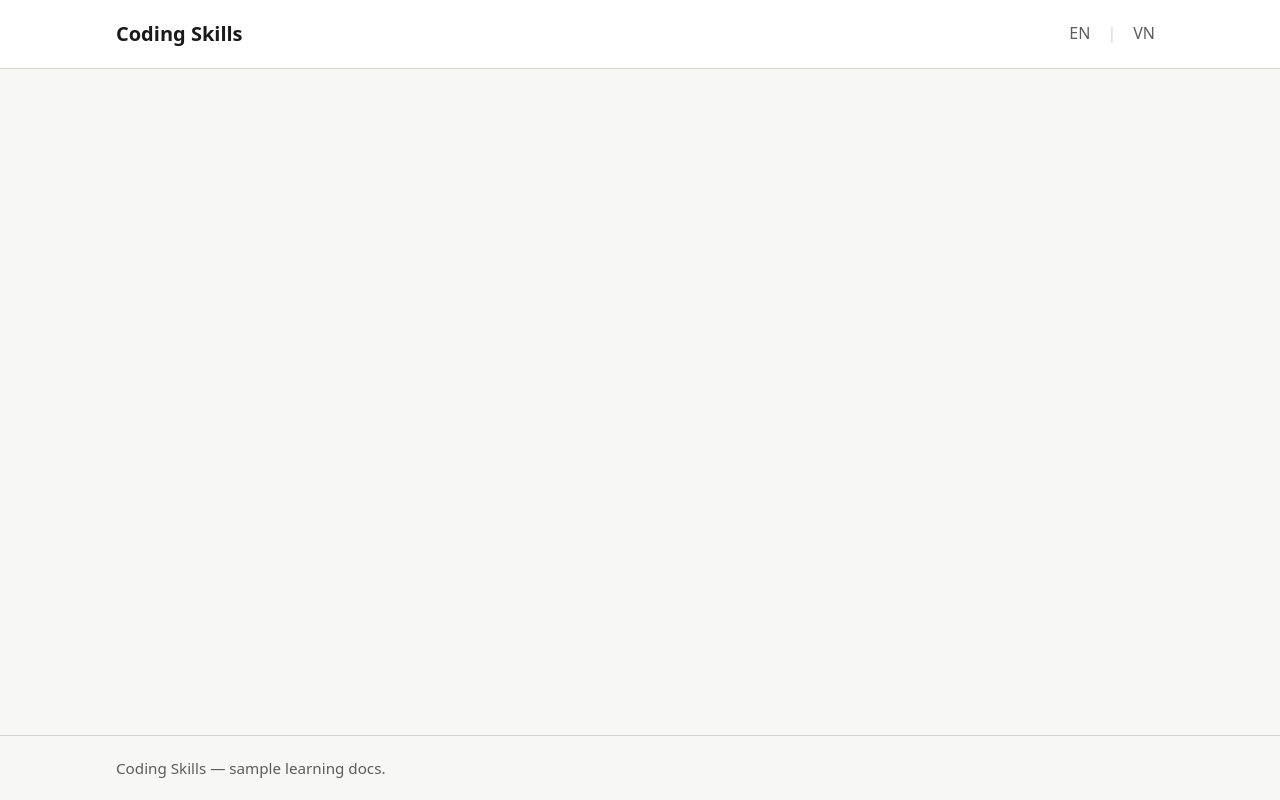
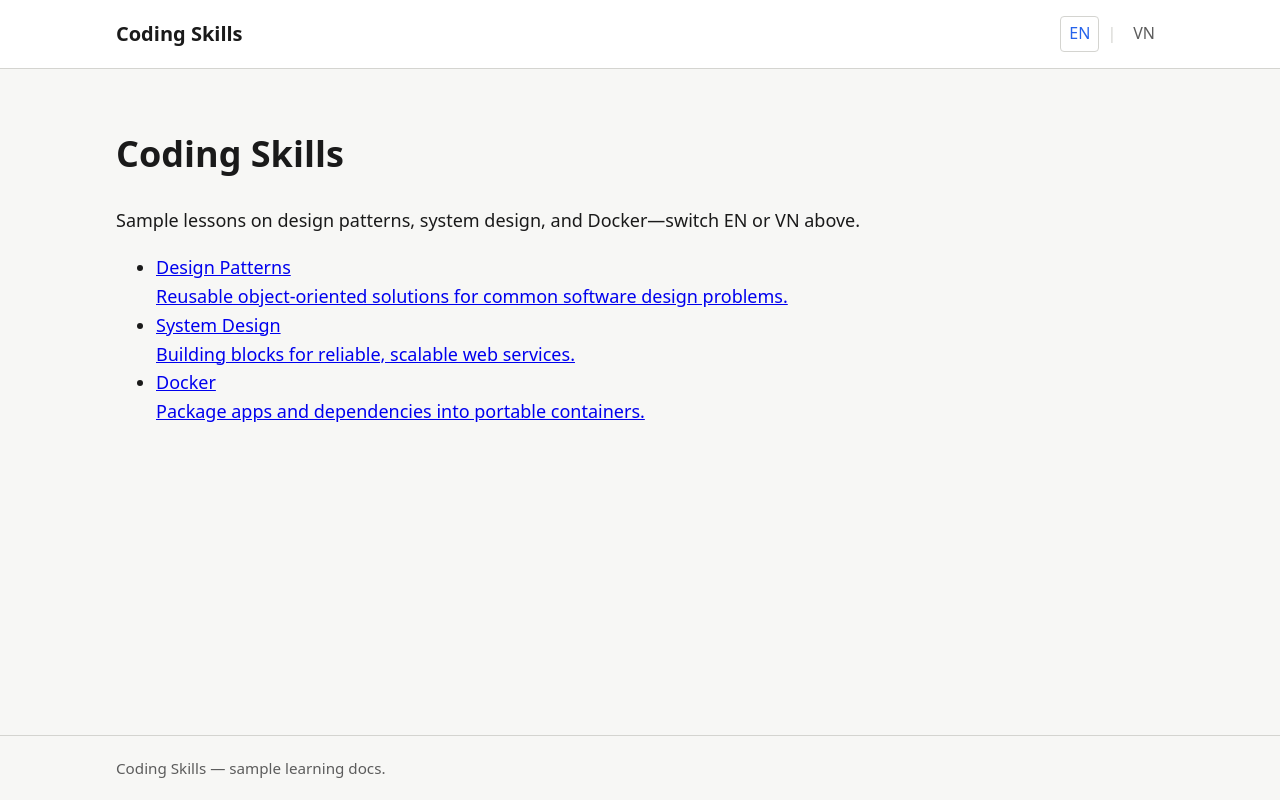
Before and after one commit to Jackize/coding-skills, a plain HTML site: page index.html in a window 1280 px wide. Drawn offline with Linux system fonts and the light colour scheme.

Commit message:
feat: home and course listing pages

```diff
--- a/course.html
+++ b/course.html
@@ -25,5 +25,6 @@
       <p class="site-footer__copy">Coding Skills — sample learning docs.</p>
     </div>
   </footer>
+  <script type="module" src="js/app-course.js"></script>
 </body>
 </html>
--- a/index.html
+++ b/index.html
@@ -25,5 +25,6 @@
       <p class="site-footer__copy">Coding Skills — sample learning docs.</p>
     </div>
   </footer>
+  <script type="module" src="js/app-home.js"></script>
 </body>
 </html>
--- /dev/null
+++ b/js/app-home.js
@@ -0,0 +1,38 @@
+import { getCatalog } from './catalog.js';
+import { applyStaticI18n, t } from './i18n.js';
+
+const INTRO = {
+  en: 'Sample lessons on design patterns, system design, and Docker—switch EN or VN above.',
+  vn: 'Bài mẫu về design patterns, thiết kế hệ thống và Docker—chọn EN hoặc VN ở trên.',
+};
+
+function escapeHtml(text) {
+  return text
+    .replace(/&/g, '&amp;')
+    .replace(/</g, '&lt;')
+    .replace(/>/g, '&gt;')
+    .replace(/"/g, '&quot;');
+}
+
+function render() {
+  const { courses } = getCatalog();
+  const items = courses
+    .map(
+      (course) => `
+    <li>
+      <a href="course.html?id=${encodeURIComponent(course.id)}">${escapeHtml(t(course.title))}<br>${escapeHtml(t(course.summary))}</a>
+    </li>`,
+    )
+    .join('');
+
+  document.getElementById('app').innerHTML = `
+    <h1>Coding Skills</h1>
+    <p>${escapeHtml(t(INTRO))}</p>
+    <ul>
+      ${items}
+    </ul>`;
+}
+
+applyStaticI18n();
+render();
+document.addEventListener('langchange', render);
```
Also changed, not shown: js/app-course.js (added, +54 -0 lines).
